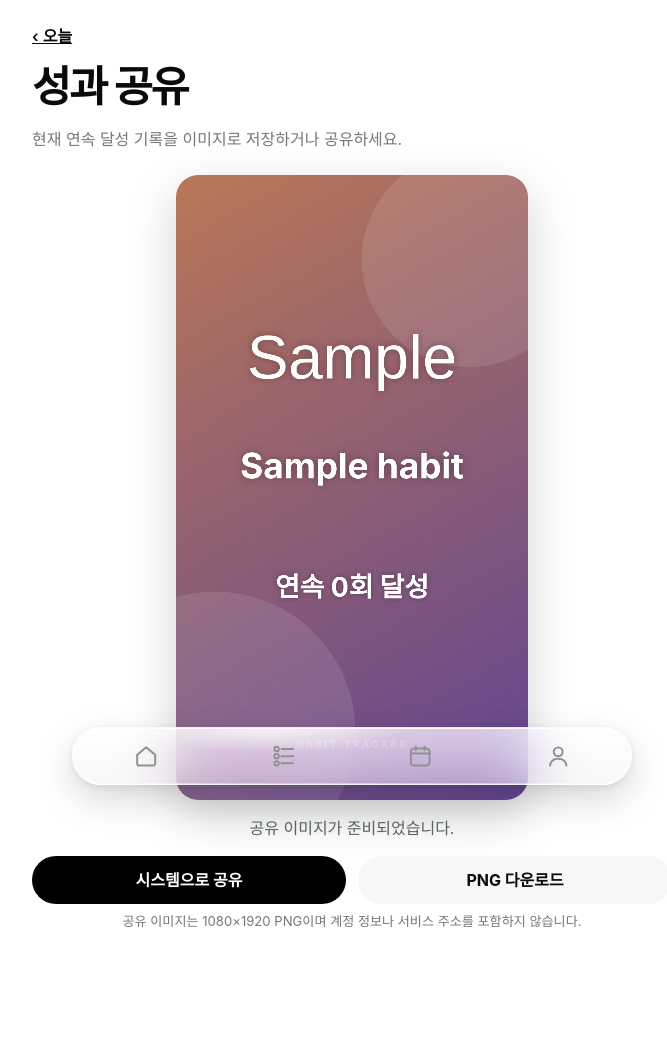
After one commit to ipari/habit-tracker, a FastAPI app: template app/templates/habits/share.html in a window 1280 px wide. The commit adds this page. Shown: the whole page, without its empty margins (288-955 px from the left). Run offline with FastAPI, Linux system fonts and the light colour scheme; the template is opened without the code that fills it: most values are stand-ins (such as "Sample title", 1, 10 or a date in 2020); parts of the project's set-up code (start-up, migrations or seed data) failed here and were passed over.

Commit message:
feat: add streak sharing images

```diff
--- a/app/habits/routes.py
+++ b/app/habits/routes.py
@@ -254,6 +254,23 @@ def edit_habit(
     )
 
 
+@router.get("/habits/{habit_id}/share", response_class=HTMLResponse)
+def share_habit(
+    habit_id: int, request: Request, db: DbSession, _identity: CurrentIdentity
+) -> HTMLResponse:
+    habit = habit_or_404(db, habit_id)
+    local_date = current_local_date(db)
+    return render_template(
+        request,
+        "habits/share.html",
+        {
+            "habit": habit,
+            "share_emoji": habit.emoji or "✨",
+            "streak": habit_streak(db, habit.id, local_date),
+        },
+    )
+
+
 @router.post("/habits/{habit_id}", response_class=HTMLResponse)
 def save_habit(
     habit_id: int,
--- a/app/static/css/app.css
+++ b/app/static/css/app.css
@@ -50,6 +50,8 @@ button:focus-visible, input:focus-visible, a:focus-visible { outline: 3px solid
 .habit-card { display: grid; grid-template-columns: auto 1fr auto; align-items: center; gap: 1rem; padding: 1rem; border: 1px solid #d7ded8; border-radius: 1rem; background: #fff; }
 .habit-card.completed { background: #eaf6ed; border-color: #86ad91; }
 .habit-card form { margin: 0; }
+.habit-card-actions, .management-actions { display: flex; align-items: center; gap: .4rem; }
+.share-link { color: #007aff; }
 .habit-toggle { display: grid; width: 3rem; min-height: 3rem; padding: 0; place-items: center; border: 2px solid #6d7b71; border-radius: 50%; background: transparent; color: #fff; }
 .habit-toggle[aria-pressed="true"] { border-color: #236b43; background: #236b43; }
 .checkmark { font-size: 1.4rem; line-height: 1; }
@@ -132,6 +134,13 @@ legend { margin-bottom: .65rem; font-weight: 700; }
 .calendar-habit-card form { margin: 0; }
 .compact-empty { padding-block: 1.5rem; }
 .htmx-request { opacity: .65; }
+.share-composer { display: grid; gap: 1rem; }
+.share-preview-frame { width: min(100%, 22rem); margin: 0 auto; overflow: hidden; border-radius: 1.4rem; background: #e9e9eb; box-shadow: 0 1rem 3rem rgb(0 0 0 / 18%); }
+.share-preview-frame canvas { display: block; width: 100%; height: auto; aspect-ratio: 9 / 16; }
+.share-status { min-height: 1.5rem; margin: 0; color: #58645c; text-align: center; }
+.share-actions { display: grid; grid-template-columns: 1fr 1fr; gap: .75rem; }
+.share-actions button:disabled { cursor: progress; opacity: .55; }
+.share-help { margin-top: 0; text-align: center; }
 
 @media (prefers-color-scheme: dark) {
   :root { color: #edf4ee; background: #111713; }
@@ -211,6 +220,8 @@ legend { margin-bottom: .65rem; font-weight: 700; }
   .edit-link, .back-link { color: #0a84ff; }
   .calendar-day.selected { border-color: #0a84ff; }
   .month-button { background: #2c2c2e; color: #0a84ff; }
+  .share-preview-frame { background: #2c2c2e; }
+  .share-status { color: #aeaeb2; }
 }
 
 /* Threads-inspired monochrome content with a Liquid Glass navigation layer */
--- /dev/null
+++ b/app/static/js/share.js
@@ -0,0 +1,199 @@
+const composer = document.querySelector("#share-composer");
+const canvas = document.querySelector("#share-canvas");
+const statusMessage = document.querySelector("#share-status");
+const shareButton = document.querySelector("#share-image");
+const downloadButton = document.querySelector("#download-image");
+
+const PRESETS = {
+  dawn: ["#f39d72", "#815ac0"],
+  forest: ["#174f36", "#70a37f"],
+  ocean: ["#075985", "#38bdf8"],
+  sunset: ["#9f1239", "#fb923c"],
+  lavender: ["#6d28d9", "#c4b5fd"],
+  citrus: ["#a16207", "#facc15"],
+  midnight: ["#020617", "#334155"],
+  rose: ["#9f1239", "#fda4af"],
+  sky: ["#0369a1", "#bae6fd"],
+  stone: ["#44403c", "#a8a29e"],
+};
+
+function setStatus(message) {
+  if (statusMessage) {
+    statusMessage.textContent = message;
+  }
+}
+
+function splitLines(context, text, maxWidth, maxLines) {
+  const characters = Array.from(text.trim());
+  const lines = [];
+  let current = "";
+  for (const character of characters) {
+    const candidate = current + character;
+    if (current && context.measureText(candidate).width > maxWidth) {
+      lines.push(current);
+      current = character;
+      if (lines.length === maxLines - 1) {
+        break;
+      }
+    } else {
+      current = candidate;
+    }
+  }
+  const consumed = lines.join("").length + current.length;
+  if (consumed < characters.length) {
+    while (current && context.measureText(`${current}…`).width > maxWidth) {
+      current = Array.from(current).slice(0, -1).join("");
+    }
+    current = `${current}…`;
+  }
+  if (current) {
+    lines.push(current);
+  }
+  return lines;
+}
+
+function drawShareImage() {
+  if (!(composer instanceof HTMLElement) || !(canvas instanceof HTMLCanvasElement)) {
+    return false;
+  }
+  const context = canvas.getContext("2d");
+  if (!context) {
+    return false;
+  }
+  const name = composer.dataset.habitName || "나의 습관";
+  const emoji = composer.dataset.habitEmoji || "✨";
+  const streak = Number.parseInt(composer.dataset.streak || "0", 10);
+  const colors = PRESETS[composer.dataset.preset] || PRESETS.dawn;
+
+  const gradient = context.createLinearGradient(0, 0, canvas.width, canvas.height);
+  gradient.addColorStop(0, colors[0]);
+  gradient.addColorStop(1, colors[1]);
+  context.fillStyle = gradient;
+  context.fillRect(0, 0, canvas.width, canvas.height);
+
+  context.fillStyle = "rgb(0 0 0 / 24%)";
+  context.fillRect(0, 0, canvas.width, canvas.height);
+  context.fillStyle = "rgb(255 255 255 / 10%)";
+  context.beginPath();
+  context.arc(900, 260, 330, 0, Math.PI * 2);
+  context.fill();
+  context.beginPath();
+  context.arc(120, 1710, 430, 0, Math.PI * 2);
+  context.fill();
+
+  context.textAlign = "center";
+  context.textBaseline = "middle";
+  context.fillStyle = "#ffffff";
+  context.shadowColor = "rgb(0 0 0 / 30%)";
+  context.shadowBlur = 24;
+  let emojiSize = 190;
+  context.font = `${emojiSize}px "Apple Color Emoji", "Noto Color Emoji", sans-serif`;
+  while (emojiSize > 80 && context.measureText(emoji).width > 720) {
+    emojiSize -= 10;
+    context.font = `${emojiSize}px "Apple Color Emoji", "Noto Color Emoji", sans-serif`;
+  }
+  context.fillText(emoji, 540, 570);
+
+  context.font = '700 108px -apple-system, BlinkMacSystemFont, "Helvetica Neue", sans-serif';
+  const lines = splitLines(context, name, 860, 3);
+  const lineHeight = 132;
+  const firstLineY = 900 - ((lines.length - 1) * lineHeight) / 2;
+  lines.forEach((line, index) => context.fillText(line, 540, firstLineY + index * lineHeight));
+
+  context.shadowBlur = 16;
+  context.font = '700 82px -apple-system, BlinkMacSystemFont, "Helvetica Neue", sans-serif';
+  context.fillText(`연속 ${Number.isNaN(streak) ? 0 : streak}회 달성`, 540, 1270);
+
+  context.shadowBlur = 0;
+  context.font = '600 30px -apple-system, BlinkMacSystemFont, "Helvetica Neue", sans-serif';
+  context.letterSpacing = "8px";
+  context.fillStyle = "rgb(255 255 255 / 78%)";
+  context.fillText("HABIT TRACKER", 540, 1750);
+  return true;
+}
+
+function canvasBlob() {
+  return new Promise((resolve, reject) => {
+    canvas.toBlob((blob) => {
+      if (blob) {
+        resolve(blob);
+      } else {
+        reject(new Error("PNG 이미지를 생성하지 못했습니다."));
+      }
+    }, "image/png");
+  });
+}
+
+function fileName() {
+  const rawName = composer?.dataset.habitName || "habit-streak";
+  const safeName = rawName.replaceAll(/[^\p{L}\p{N}_-]+/gu, "-").replaceAll(/^-|-$/g, "");
+  return `${safeName || "habit-streak"}.png`;
+}
+
+async function downloadImage() {
+  shareButton.disabled = true;
+  downloadButton.disabled = true;
+  setStatus("PNG를 준비하고 있습니다.");
+  try {
+    const blob = await canvasBlob();
+    const url = URL.createObjectURL(blob);
+    const link = document.createElement("a");
+    link.href = url;
+    link.download = fileName();
+    link.click();
+    window.setTimeout(() => URL.revokeObjectURL(url), 1000);
+    setStatus("PNG 다운로드를 시작했습니다.");
+  } catch {
+    setStatus("PNG를 다운로드하지 못했습니다. 잠시 후 다시 시도해 주세요.");
+  } finally {
+    shareButton.disabled = false;
+    downloadButton.disabled = false;
+  }
+}
+
+async function shareImage() {
+  shareButton.disabled = true;
+  downloadButton.disabled = true;
+  setStatus("공유 이미지를 준비하고 있습니다.");
+  try {
+    const blob = await canvasBlob();
+    const file = new File([blob], fileName(), { type: "image/png" });
+    if (!navigator.share || !navigator.canShare?.({ files: [file] })) {
+      setStatus("이 브라우저는 이미지 파일 공유를 지원하지 않습니다. PNG 다운로드를 이용해 주세요.");
+      return;
+    }
+    await navigator.share({ files: [file], title: `${composer.dataset.habitName} 습관 기록` });
+    setStatus("공유 요청을 완료했습니다.");
+  } catch (error) {
+    if (error instanceof DOMException && error.name === "AbortError") {
+      setStatus("공유를 취소했습니다. 필요하면 PNG로 다운로드할 수 있습니다.");
+    } else {
+      setStatus("공유하지 못했습니다. PNG 다운로드를 이용해 주세요.");
+    }
+  } finally {
+    shareButton.disabled = false;
+    downloadButton.disabled = false;
+  }
+}
+
+async function prepareShareImage() {
+  if (!composer || !canvas || !shareButton || !downloadButton) {
+    return;
+  }
+  try {
+    await document.fonts?.ready;
+    if (!drawShareImage()) {
+      throw new Error("미리보기를 그리지 못했습니다.");
+    }
+    composer.querySelector(".share-preview-frame")?.setAttribute("aria-busy", "false");
+    shareButton.disabled = false;
+    downloadButton.disabled = false;
+    setStatus("공유 이미지가 준비되었습니다.");
+  } catch (error) {
+    setStatus(error instanceof Error ? error.message : "공유 이미지를 준비하지 못했습니다.");
+  }
+}
+
+shareButton?.addEventListener("click", shareImage);
+downloadButton?.addEventListener("click", downloadImage);
+prepareShareImage();
--- a/app/static/js/sw.js
+++ b/app/static/js/sw.js
@@ -1,9 +1,10 @@
-const CACHE_NAME = "habit-tracker-static-v7";
+const CACHE_NAME = "habit-tracker-static-v8";
 const STATIC_ASSETS = [
   "/static/css/app.css",
   "/static/js/app.js",
   "/static/js/calendar.js",
   "/static/js/password-visibility.js",
+  "/static/js/share.js",
   "/static/vendor/htmx-2.0.10.min.js",
   "/static/icons/app-icon.svg",
   "/static/icons/app-icon-180.png",
--- a/app/templates/habits/_today_card.html
+++ b/app/templates/habits/_today_card.html
@@ -12,6 +12,10 @@
       <span class="sr-only">{{ '오늘 완료함' if item.completed else '오늘 미완료' }}</span>
     </div>
   </div>
+  <div class="habit-card-actions">
+    <a class="icon-button share-link" href="/habits/{{ item.habit.id }}/share" aria-label="{{ item.habit.name }} 성과 공유">
+      <svg viewBox="0 0 24 24" aria-hidden="true"><path d="M12 16V3m0 0L7.5 7.5M12 3l4.5 4.5M5 12v7a2 2 0 0 0 2 2h10a2 2 0 0 0 2-2v-7"/></svg>
+    </a>
     <form
       method="post"
       action="/habits/{{ item.habit.id }}/completions/{{ local_date.isoformat() }}"
@@ -31,4 +35,5 @@
         <span class="checkmark" aria-hidden="true">{{ '✓' if item.completed else '' }}</span>
       </button>
     </form>
+  </div>
 </article>
--- a/app/templates/habits/form.html
+++ b/app/templates/habits/form.html
@@ -45,7 +45,7 @@
           {% if habit and habit.archived_at %}disabled{% endif %}
         >
       </label>
-      <p id="reminder-help" class="field-help reminder-help">현재는 알림 설정만 저장됩니다. 브라우저 푸시 연결은 다음 단계에서 추가됩니다.</p>
+      <p id="reminder-help" class="field-help reminder-help">알림을 받으려면 설정 화면에서 이 기기의 알림 연결도 완료해야 합니다.</p>
       {% if habit and habit.archived_at %}<p class="field-help">보관된 습관의 알림은 활성화할 수 없습니다.</p>{% endif %}
 
       <label for="reminder-time">알림 시간</label>
--- /dev/null
+++ b/app/templates/habits/share.html
@@ -0,0 +1,36 @@
+{% extends "base.html" %}
+{% block title %}{{ habit.name }} 공유 · Habit Tracker{% endblock %}
+{% block content %}
+  <header class="form-header">
+    <a class="back-link" href="/today">‹ 오늘</a>
+    <h1>성과 공유</h1>
+    <p class="muted">현재 연속 달성 기록을 이미지로 저장하거나 공유하세요.</p>
+  </header>
+
+  <section
+    id="share-composer"
+    class="share-composer"
+    data-habit-name="{{ habit.name }}"
+    data-habit-emoji="{{ share_emoji }}"
+    data-streak="{{ streak }}"
+    data-preset="{{ habit.background_preset }}"
+  >
+    <div class="share-preview-frame" aria-busy="true">
+      <canvas
+        id="share-canvas"
+        width="1080"
+        height="1920"
+        role="img"
+        aria-label="{{ habit.name }}, 연속 {{ streak }}회 달성 공유 이미지 미리보기"
+      ></canvas>
+    </div>
+    <p id="share-status" class="share-status" role="status" aria-live="polite">이미지를 준비하고 있습니다.</p>
+    <div class="share-actions">
+      <button id="share-image" type="button" disabled>시스템으로 공유</button>
+      <button id="download-image" class="secondary" type="button" disabled>PNG 다운로드</button>
+    </div>
+    <p class="field-help share-help">공유 이미지는 1080×1920 PNG이며 계정 정보나 서비스 주소를 포함하지 않습니다.</p>
+  </section>
+{% endblock %}
+{% block scripts %}<script src="{{ url_for('static', path='/js/share.js') }}"></script>{% endblock %}
+{% block tabbar %}{% include "_tab_bar.html" %}{% endblock %}
```
Also changed, not shown: app/templates/habits/index.html (+8 -3 lines), tests/test_pwa.py (+1 -0 lines), tests/test_reminders.py (+1 -1 lines), tests/test_sharing.py (added, +54 -0 lines), README.md. Lines whose indentation alone changed are shown as unchanged.
